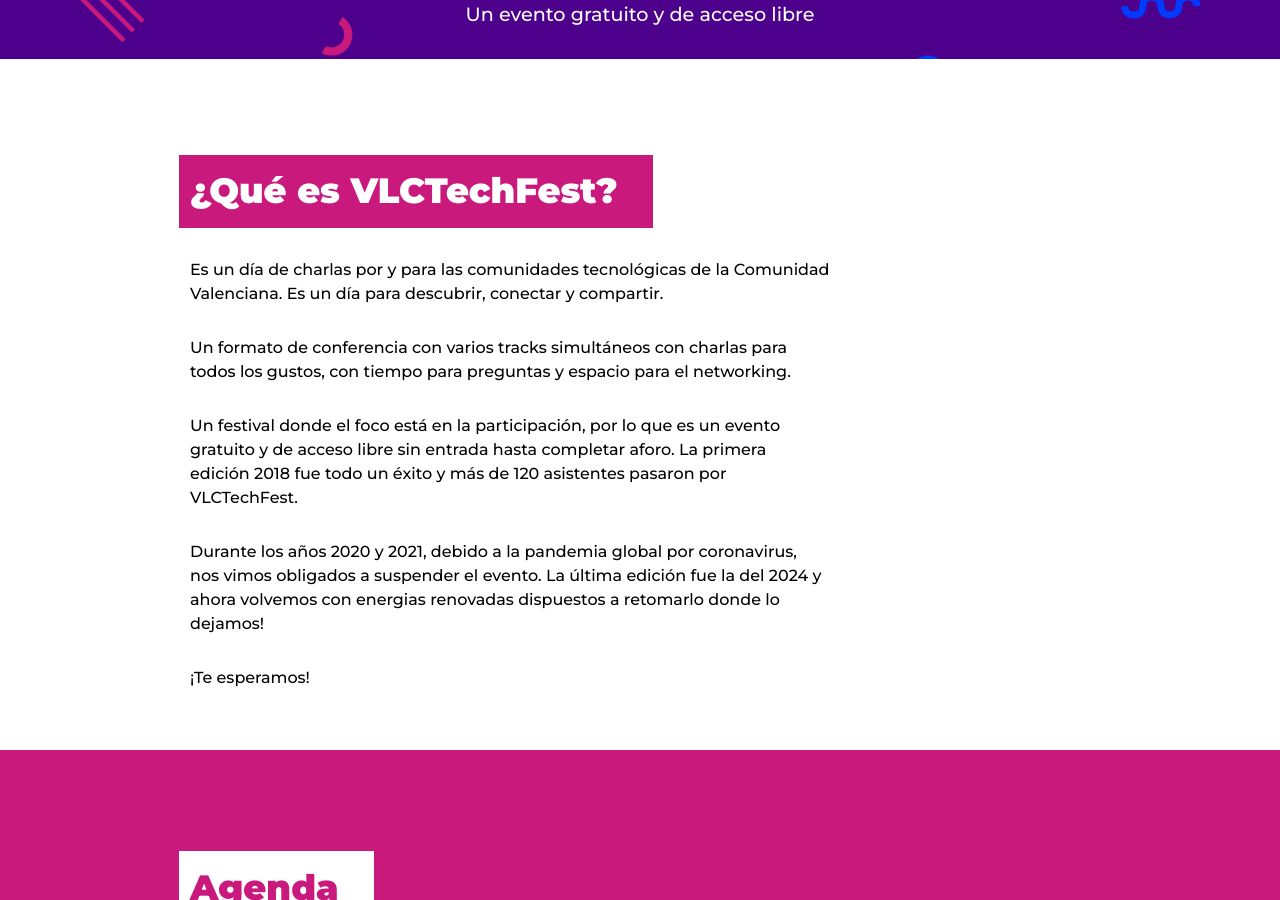
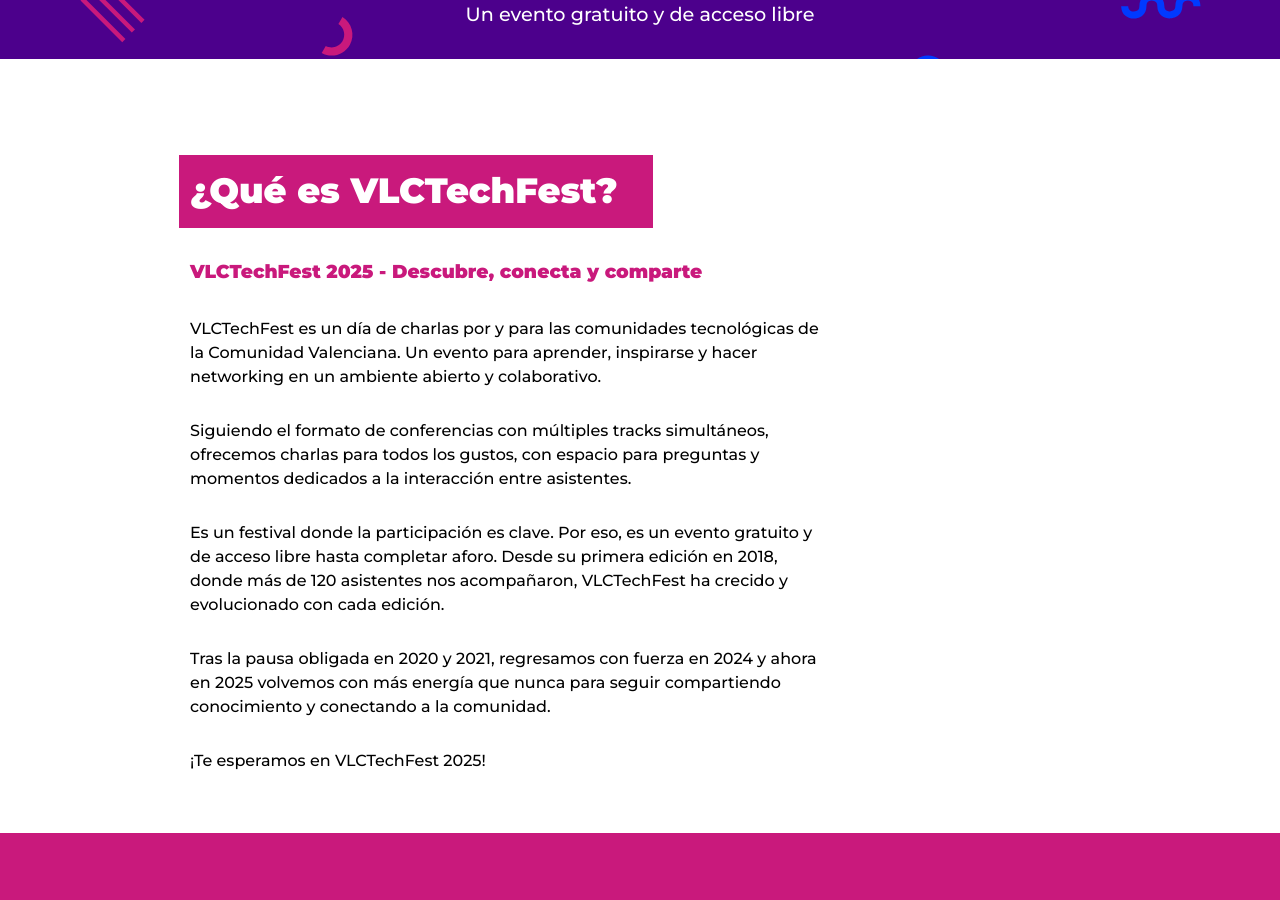
Before and after one commit to VLCTechHub/VLCTechFest2025, a Jekyll site: the page built from es/index.html, in a window 1280 px wide and 900 px high, scrolled down 538 px. Built offline with Jekyll 4.4.1, drawn with Linux system fonts in a browser that asks for light colours.

Commit message:
feat: rewrite about text

```diff
--- a/_data/about.yaml
+++ b/_data/about.yaml
@@ -1,18 +1,21 @@
 es:
   title: ¿Qué es VLCTechFest?
+  subtitle: VLCTechFest 2025 - Descubre, conecta y comparte
+
   content: |-
-    Es un día de charlas por y para las comunidades tecnológicas de la Comunidad Valenciana. Es un día para descubrir, conectar y compartir.
+    VLCTechFest es un día de charlas por y para las comunidades tecnológicas de la Comunidad Valenciana. Un evento para aprender, inspirarse y hacer networking en un ambiente abierto y colaborativo.
 
-    Un formato de conferencia con varios tracks simultáneos con charlas para todos los gustos, con tiempo para preguntas y espacio para el networking.
+    Siguiendo el formato de conferencias con múltiples tracks simultáneos, ofrecemos charlas para todos los gustos, con espacio para preguntas y momentos dedicados a la interacción entre asistentes.
 
-    Un festival donde el foco está en la participación, por lo que es un evento gratuito y de acceso libre sin entrada hasta completar aforo. La primera edición 2018 fue todo un éxito y más de 120 asistentes pasaron por VLCTechFest.
+    Es un festival donde la participación es clave. Por eso, es un evento gratuito y de acceso libre hasta completar aforo. Desde su primera edición en 2018, donde más de 120 asistentes nos acompañaron, VLCTechFest ha crecido y evolucionado con cada edición.
 
-    Durante los años 2020 y 2021, debido a la pandemia global por coronavirus, nos vimos obligados a suspender el evento. La última edición fue la del 2024 y ahora volvemos con energias renovadas dispuestos a retomarlo donde lo dejamos!
+    Tras la pausa obligada en 2020 y 2021, regresamos con fuerza en 2024 y ahora en 2025 volvemos con más energía que nunca para seguir compartiendo conocimiento y conectando a la comunidad.
 
-    ¡Te esperamos!
+    ¡Te esperamos en VLCTechFest 2025!
 
 en:
   title: What is VLCTechFest?
+  subtitle: VlCTechFest 2025
   content: |-
     It is a day of talks for, and by, the technological communities of the Valencian Community. It is a day to discover, connect and share.
 
@@ -26,6 +29,7 @@
 
 ca:
   title: Què és VLCTechFest?
+  subtitle: VLCTechFest 2025
   content: |-
     És un dia de xarrades per a les comunitats tecnològiques de la Comunitat Valenciana. És un dia per a descobrir, connectar i compartir.
 
--- a/_includes/sections/about.html
+++ b/_includes/sections/about.html
@@ -3,6 +3,7 @@
   <div class="wrapper">
     <article>
     <h1>{{ about.title }}</h1>
+    <h3><strong>{{about.subtitle}}</strong></h3>
       {{ about.content | markdownify }}
     </article>
   </div>
```
